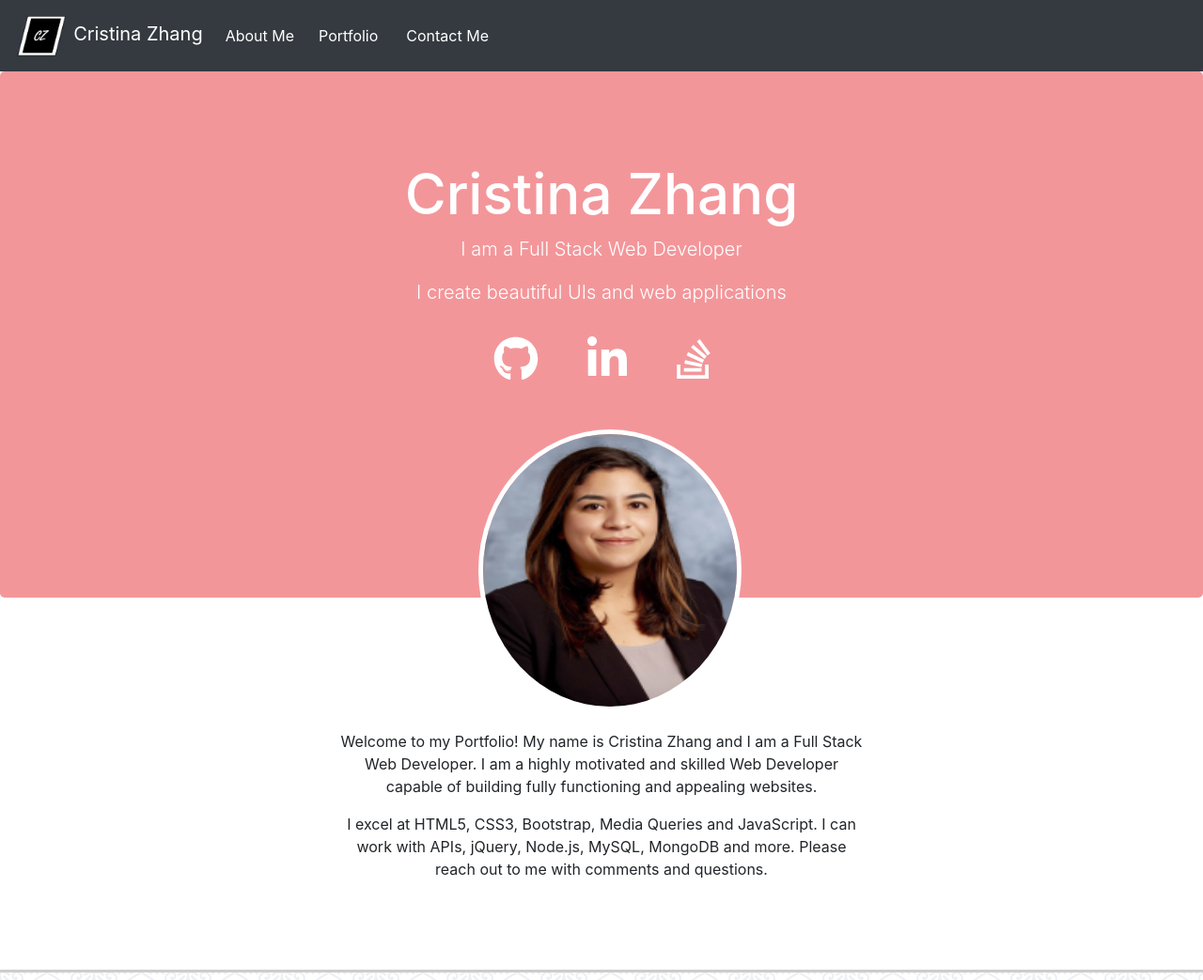
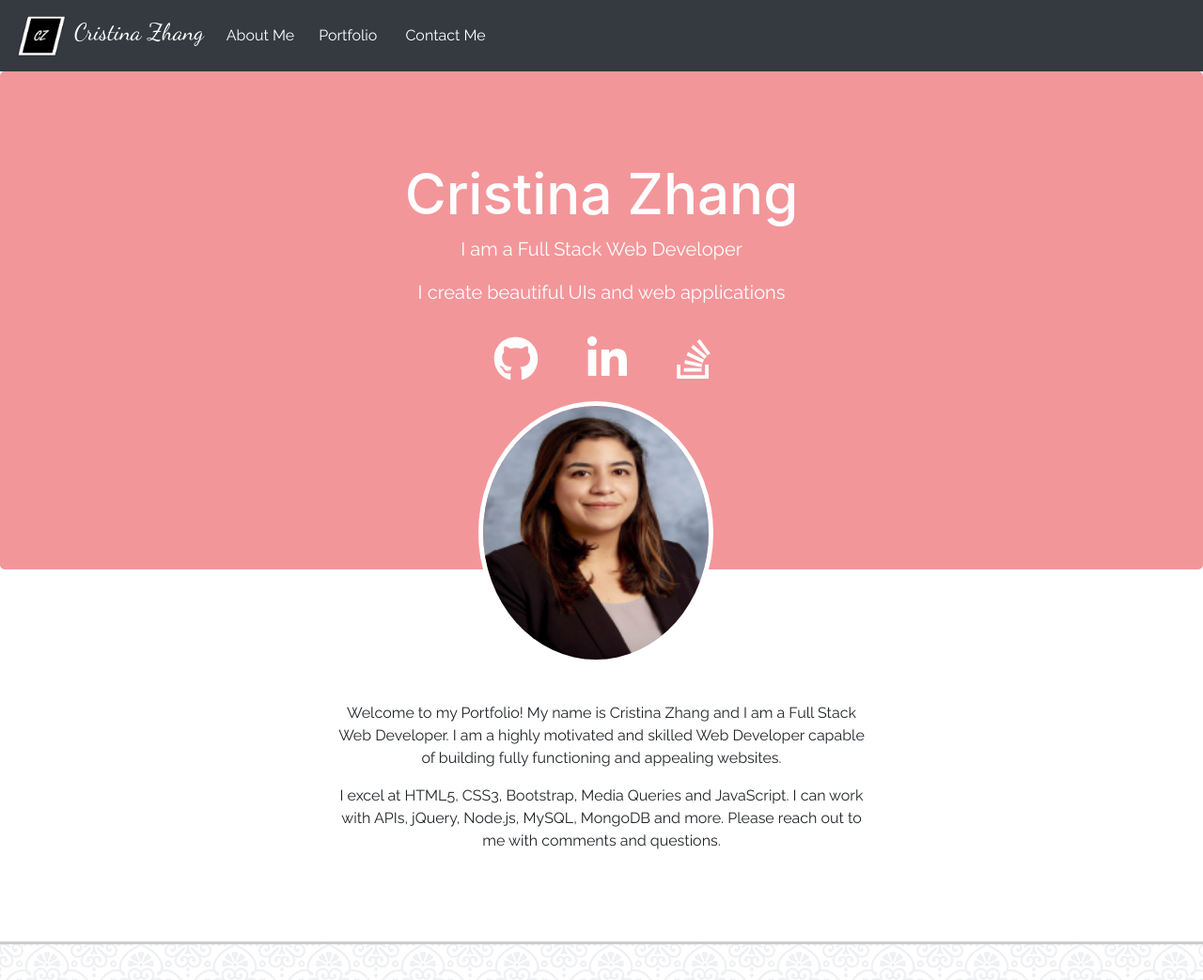
Before and after one commit to rami0141/Portfolio, a plain HTML site: page home.html in a window 1280 px wide. Shown: the top 1043 px of the page at 94% size. Drawn offline with nearby package versions, Linux system fonts and the light colour scheme.

Commit message:
font changes

```diff
--- a/css/style.css
+++ b/css/style.css
@@ -1,10 +1,17 @@
+.navbar-brand, .font {
+    font-family: 'Dancing Script', cursive;
+}
+
+.navbar-nav, p, a, label {
+    font-family: 'Raleway', sans-serif;
+}
 .name {
     margin-top: 30px;
     font-size: 40px;
 }
 
 .jumbotron {
-    height: 480px;
+    height: 450px;
 }
 
 .needMargin {
@@ -107,6 +114,7 @@ footer {
   padding: 6px 0;
 }
 
+
 /* MEDIA QUERIES */
 /* -------------------------------*/
 @media (min-width: 576px) {
@@ -159,13 +167,15 @@ footer {
         top: -180px;
         left: 45%;
         margin-left: -100px;
-        width: 280px !important;
-        height: 300px;
+        width: 250px !important;
+        height: 280px;
         border: 5px solid white;
     }
 
     .jumbotron {
-        height: 560px;
+        height: 530px;
     }
+
+
 }
 }
--- a/home.html
+++ b/home.html
@@ -10,12 +10,14 @@
     <link rel="stylesheet" href="https://stackpath.bootstrapcdn.com/bootstrap/4.1.0/css/bootstrap.min.css" integrity="sha384-9gVQ4dYFwwWSjIDZnLEWnxCjeSWFphJiwGPXr1jddIhOegiu1FwO5qRGvFXOdJZ4" crossorigin="anonymous">
     <script defer src="https://use.fontawesome.com/releases/v5.0.10/js/all.js" integrity="sha384-slN8GvtUJGnv6ca26v8EzVaR9DC58QEwsIk9q1QXdCU8Yu8ck/tL/5szYlBbqmS+" crossorigin="anonymous"></script>
 
+    <!-- GOOGLE FONTS -->
+    <link href="https://fonts.googleapis.com/css?family=Dancing+Script|Raleway" rel="stylesheet">
     <link rel="icon" type="image/png" href="images/logo.JPG" />
     <title>Cristina Zhang's Portfolio</title>
 </head>
 <body>
     <nav class="navbar navbar-expand-lg navbar-dark bg-dark sticky-top">
-        <a class="navbar-brand text-white m-0 mr-3" href="#home"><img src="images/logo2.JPG" style="height:50px;"> Cristina Zhang</a>
+        <a class="navbar-brand text-white m-0 mr-3" style="font-size: 25px;" href="#home"><img src="images/logo2.JPG" style="height:50px;"> Cristina Zhang</a>
         <button class="navbar-toggler" type="button" data-toggle="collapse" data-target="#navbarColor02" aria-controls="navbarColor02" aria-expanded="false" aria-label="Toggle navigation">
             <span class="navbar-toggler-icon"></span>
         </button>
@@ -41,9 +43,11 @@
     <div class="jumbotron text-center text-white" style="background-color: #F3969A; margin-bottom:0px;">
         <!--style="height:550px; background-image: url('images/beach.JPG')"-->
         <div class="container">
-            <h1 class="name">Cristina Zhang</h1>
-            <p class="lead">I am a Full Stack Web Developer</p>
-            <p class="lead">I create beautiful UIs and web applications</p>
+            <div class="box">
+                <h1 class="name split">Cristina Zhang</h1>
+                <p class="lead split">I am a Full Stack Web Developer</p>
+                <p class="lead split">I create beautiful UIs and web applications</p>
+            </div>
             <div id="about"></div>
             <a class="text-white m-4 mt-3" href="https://github.com/rami0141" target="_blank"><i class="fab fa-github fa-3x  mt-3"></i></a>
             <a class="text-white m-4" href="https://www.linkedin.com/in/cristina-zhang/" target="_blank"><i class="fab fa-linkedin-in fa-3x"></i></a>
@@ -69,7 +73,7 @@
     <!-- PORTFOLIO -->
     <div id="portfolio">
         <div class="container pb-3">
-            <h3 class="p-3 mt-5 green">Portfolio:</h3>
+            <h3 class="p-3 mt-5 green font">Portfolio:</h3>
             <div class="row mt-3">
                 <div class="col-xs-12 col-md-12 col-lg-6">
                     <img src="images/munozmotors.PNG" alt="Munoz Motors" class="img-thumbnail needMargin" style="height:200px; width:350px;">
@@ -139,7 +143,7 @@
         <div class="col-xs-12 col-md-11 col-lg-6 col-xl-4 offset-xl-2">
             <div class="card contactSection mt-5 bg-secondary" style="padding-top:0px;">
                 <div class="card-body green">
-                    <h3 class="text-center">Leave A Message</h3>
+                    <h3 class="text-center font">Leave A Message</h3>
                     <hr />
                     <form>
                         <div class="form-group">
@@ -162,7 +166,7 @@
         <div class="col-xs-12 col-md-11 col-lg-6 col-xl-4">
             <div class="card contactSection">
                 <div class="card-body green bg-secondary text-center" style="height:200px;">
-                    <h3>Connect With Me</h3>
+                    <h3 class="font">Connect With Me</h3>
                     <hr />
                     <a class="text-white m-4 mt-3" href="https://github.com/rami0141" target="_blank"><i class="fab fa-github fa-3x  mt-3"></i></a>
                     <a class="text-white m-4" href="https://www.linkedin.com/in/cristina-zhang/" target="_blank"><i class="fab fa-linkedin-in fa-3x"></i></a>
@@ -181,7 +185,7 @@
             <div class="col-md-12">
                 <footer class="text-center p-3 mb-2 bg-dark text-white">
                     <div class="container">
-                        <p>&copy;Copyright2017 Cristina Zhang</p>
+                        <p class="font">&copy; Cristina Zhang2018 </p>
                     </div>
                 </footer>
             </div>
@@ -194,5 +198,6 @@
         <script src="https://code.jquery.com/jquery-3.3.1.slim.min.js" integrity="sha384-q8i/X+965DzO0rT7abK41JStQIAqVgRVzpbzo5smXKp4YfRvH+8abtTE1Pi6jizo" crossorigin="anonymous"></script>
         <script src="https://cdnjs.cloudflare.com/ajax/libs/popper.js/1.14.0/umd/popper.min.js" integrity="sha384-cs/chFZiN24E4KMATLdqdvsezGxaGsi4hLGOzlXwp5UZB1LY//20VyM2taTB4QvJ" crossorigin="anonymous"></script>
         <script src="https://stackpath.bootstrapcdn.com/bootstrap/4.1.0/js/bootstrap.min.js" integrity="sha384-uefMccjFJAIv6A+rW+L4AHf99KvxDjWSu1z9VI8SKNVmz4sk7buKt/6v9KI65qnm" crossorigin="anonymous"></script>
+        <script type="text/javascript" src="app.js"></script>
 </body>
 </html>
```
Also changed, not shown: app.js (added).
